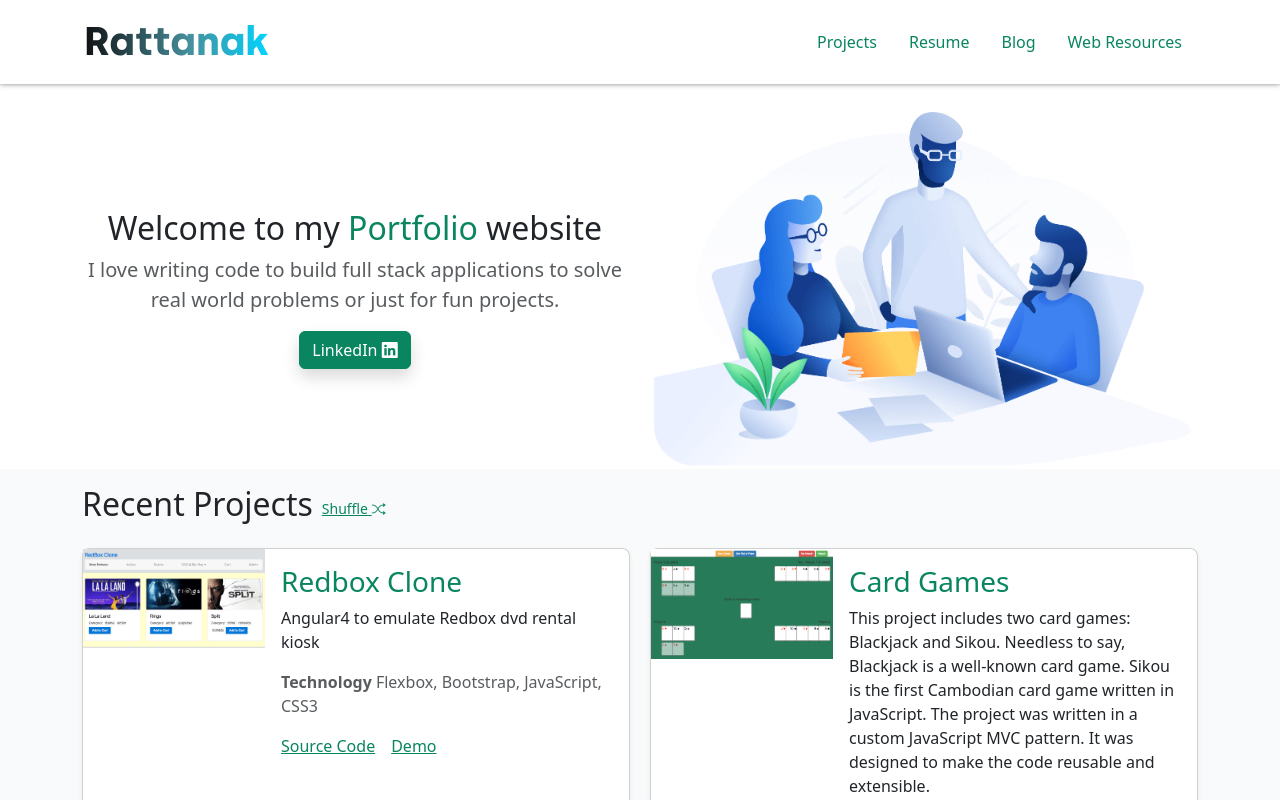
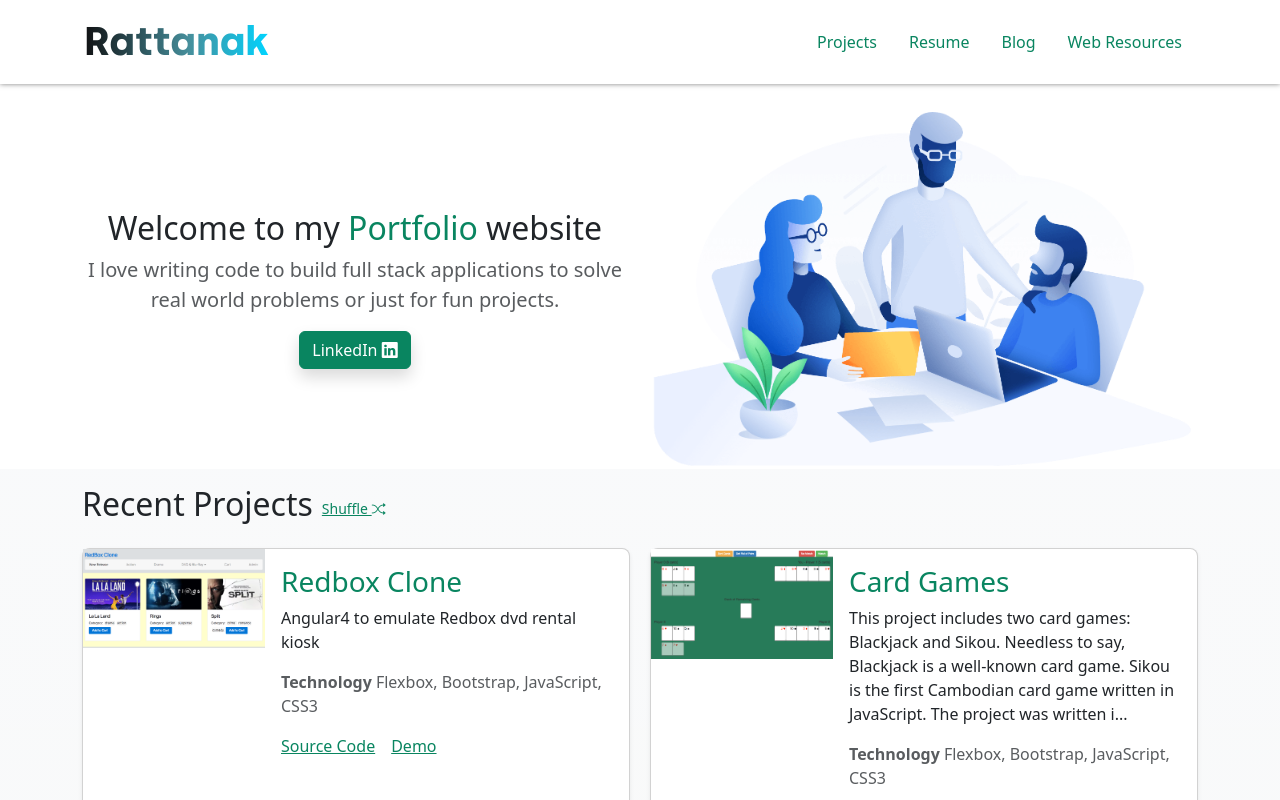
Before and after one commit to rattanakchea/rattanakchea.github.io, an Angular app: page / in a window 1280 px wide. Shown: the top 800 px of the page. Built offline with nearby package versions, Linux system fonts and the light colour scheme.

Commit message:
added back ellipsis pipe in project list

```diff
--- a/src/app/modules/projects/projects-list/projects-list.component.html
+++ b/src/app/modules/projects/projects-list/projects-list.component.html
@@ -8,7 +8,7 @@
             <div class="col-md-8">
                 <div class="card-body">
                     <h3 class="card-title text-primary">{{item.title}}</h3>
-                    <p class="card-text">{{item.description }} </p>
+                    <p class="card-text">{{item.description | ellipsis:200}} </p>
                     <p class="text-muted">
                         <strong>Technology </strong> <span>Flexbox, Bootstrap, JavaScript, CSS3</span>
                     </p>
```
